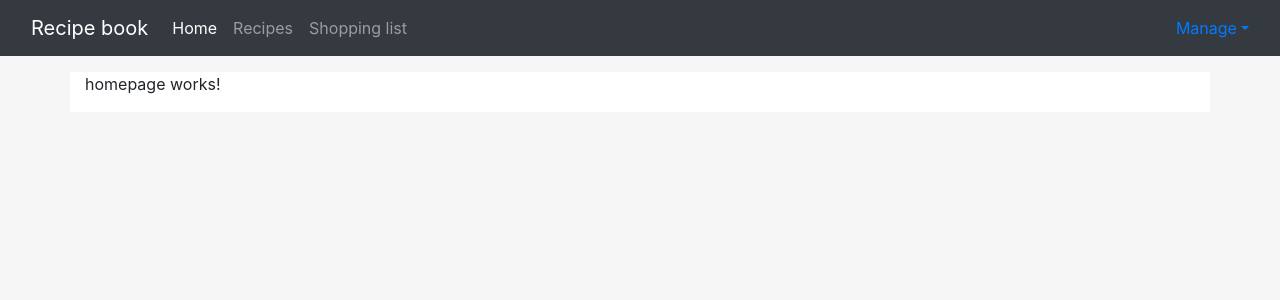
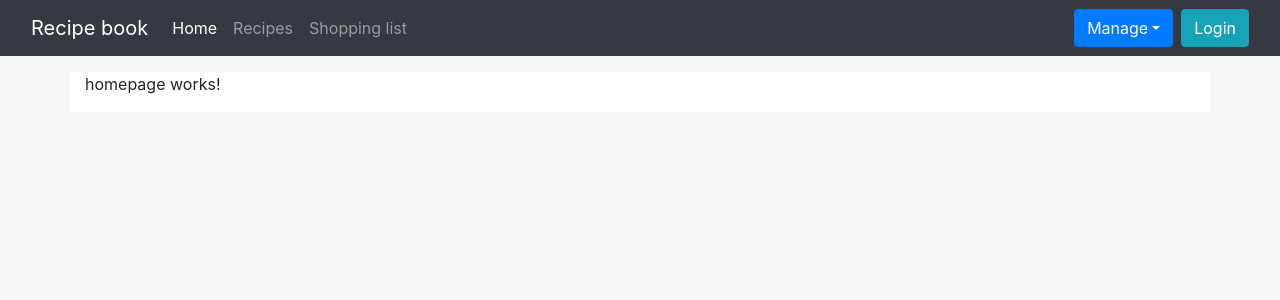
Before and after one commit to mcicu/oreillyrecipes, an Angular app: page / in a window 1280 px wide. Shown: the top 300 px of the page. Built offline with nearby package versions, Linux system fonts and the light colour scheme.

Commit message:
added authentication service, authentication-guard, guarded child route of /recipe

```diff
--- a/src/app/app-routing.module.ts
+++ b/src/app/app-routing.module.ts
@@ -5,12 +5,13 @@ import {RecipesComponent} from './recipes/recipes.component';
 import {RecipeDetailComponent} from './recipes/recipe-detail/recipe-detail.component';
 import {ShoppingListComponent} from './shopping-list/shopping-list.component';
 import {PageNotFoundComponent} from './page-not-found/page-not-found.component';
+import {AuthenticationGuard} from './services/authentication-guard.service';
 
 const appRoutes: Routes = [
   {path: '', component: HomepageComponent},
   {
     path: 'recipes', component: RecipesComponent, children: [
-      {path: ':recipeId', component: RecipeDetailComponent}
+      {path: ':recipeId', component: RecipeDetailComponent, canActivate: [AuthenticationGuard]}
     ]
   },
   {path: 'shopping-list', component: ShoppingListComponent, data: {title: 'Shopping List'}},
--- a/src/app/app.module.ts
+++ b/src/app/app.module.ts
@@ -16,6 +16,8 @@ import {CartService} from './shopping-list/services/cart.service';
 import {HomepageComponent} from './homepage/homepage.component';
 import {PageNotFoundComponent} from './page-not-found/page-not-found.component';
 import {AppRoutingModule} from './app-routing.module';
+import {AuthenticationService} from './services/authentication.service';
+import {AuthenticationGuard} from './services/authentication-guard.service';
 
 @NgModule({
   declarations: [
@@ -25,7 +27,7 @@ import {AppRoutingModule} from './app-routing.module';
   imports: [
     BrowserModule, AppRoutingModule
   ],
-  providers: [LoggingService, CartService],
+  providers: [LoggingService, CartService, AuthenticationService, AuthenticationGuard],
   bootstrap: [AppComponent]
 })
 export class AppModule {
--- a/src/app/header/header.component.html
+++ b/src/app/header/header.component.html
@@ -4,19 +4,28 @@
 
     <div class="collapse navbar-collapse justify-content-between">
       <ul class="nav navbar-nav">
-        <li class="nav-item" routerLinkActive="active" [routerLinkActiveOptions]="{exact: true}"><a class="nav-link" routerLink="/">Home</a></li>
+        <li [routerLinkActiveOptions]="{exact: true}" class="nav-item" routerLinkActive="active"><a class="nav-link"
+                                                                                                    routerLink="/">Home</a>
+        </li>
         <li class="nav-item" routerLinkActive="active"><a class="nav-link" routerLink="/recipes">Recipes</a></li>
-        <li class="nav-item" routerLinkActive="active"><a class="nav-link" [routerLink]="['/shopping-list']">Shopping list</a></li>
+        <li class="nav-item" routerLinkActive="active"><a [routerLink]="['/shopping-list']" class="nav-link">Shopping
+          list</a></li>
       </ul>
 
-      <ul class="nav navbar-nav">
-        <li appDropdown class="dropdown">
-          <a class="dropdown-toggle" href="#" role="button">Manage</a>
+      <ul class="navbar-nav">
+        <li appDropdown class="dropdown mr-2">
+          <a class="dropdown-toggle btn btn-primary" href="#" role="button">Manage</a>
           <ul class="dropdown-menu">
             <li class="dropdown-item" href="#">Dropdown element</li>
             <li class="dropdown-item" href="#">Dropdown element</li>
           </ul>
         </li>
+        <li>
+          <div #authenticationButton (click)="onToggleLogin()" class="btn btn-info">
+            <span *ngIf="isAuthenticated()">Logout</span>
+            <span *ngIf="!isAuthenticated()">Login</span>
+          </div>
+        </li>
       </ul>
     </div>
   </div>
--- a/src/app/header/header.component.ts
+++ b/src/app/header/header.component.ts
@@ -1,9 +1,26 @@
-import {Component, EventEmitter, Output} from '@angular/core';
+import {Component, Injectable} from '@angular/core';
+import {AuthenticationService} from '../services/authentication.service';
 
 @Component({
   selector: 'app-header',
   templateUrl: 'header.component.html',
   styleUrls: ['header.component.css']
 })
+@Injectable()
 export class HeaderComponent {
+
+  constructor(private authenticationService: AuthenticationService) {
+  }
+
+  isAuthenticated(): boolean {
+    return this.authenticationService.isAuthenticated();
+  }
+
+  onToggleLogin() {
+    if (this.isAuthenticated()) {
+      this.authenticationService.logout();
+    } else {
+      this.authenticationService.login();
+    }
+  }
 }
--- /dev/null
+++ b/src/app/services/authentication-guard.service.ts
@@ -0,0 +1,18 @@
+import {ActivatedRouteSnapshot, CanActivate, RouterStateSnapshot, UrlTree} from '@angular/router';
+import {Observable} from 'rxjs';
+import {AuthenticationService} from './authentication.service';
+import {Injectable} from '@angular/core';
+
+@Injectable()
+export class AuthenticationGuard implements CanActivate {
+
+  constructor(private authenticationService: AuthenticationService) {
+  }
+
+  canActivate(route: ActivatedRouteSnapshot, state: RouterStateSnapshot): Observable<boolean | UrlTree> | Promise<boolean | UrlTree> | boolean | UrlTree {
+    if (false === this.authenticationService.isAuthenticated()) {
+      alert('You must login to be able to view the selected content');
+    }
+    return this.authenticationService.isAuthenticated();
+  }
+}
--- /dev/null
+++ b/src/app/services/authentication.service.ts
@@ -0,0 +1,15 @@
+export class AuthenticationService {
+  private loggedIn = false;
+
+  login() {
+    this.loggedIn = true;
+  }
+
+  logout() {
+    this.loggedIn = false;
+  }
+
+  isAuthenticated(): boolean {
+    return this.loggedIn;
+  }
+}
```
